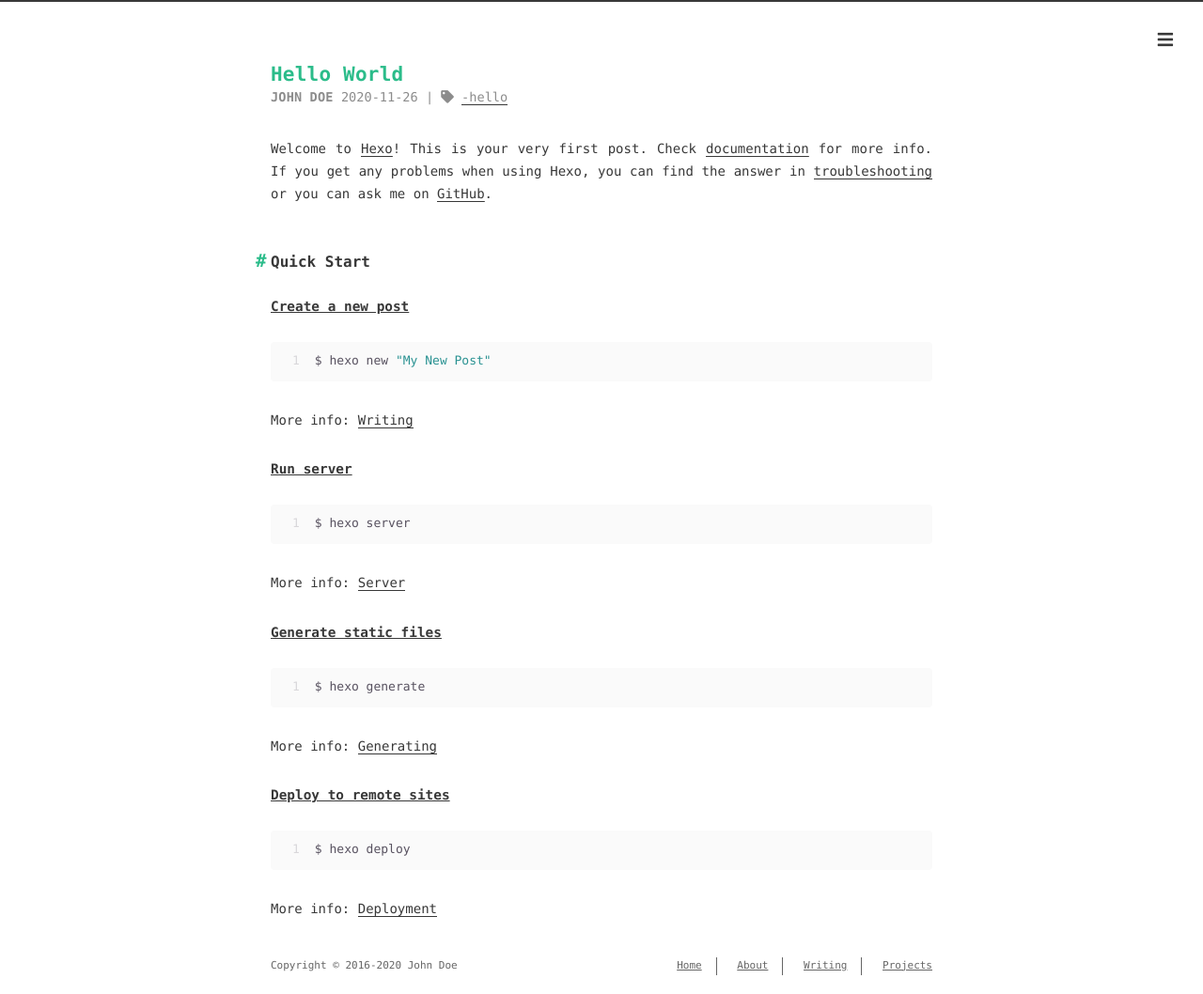
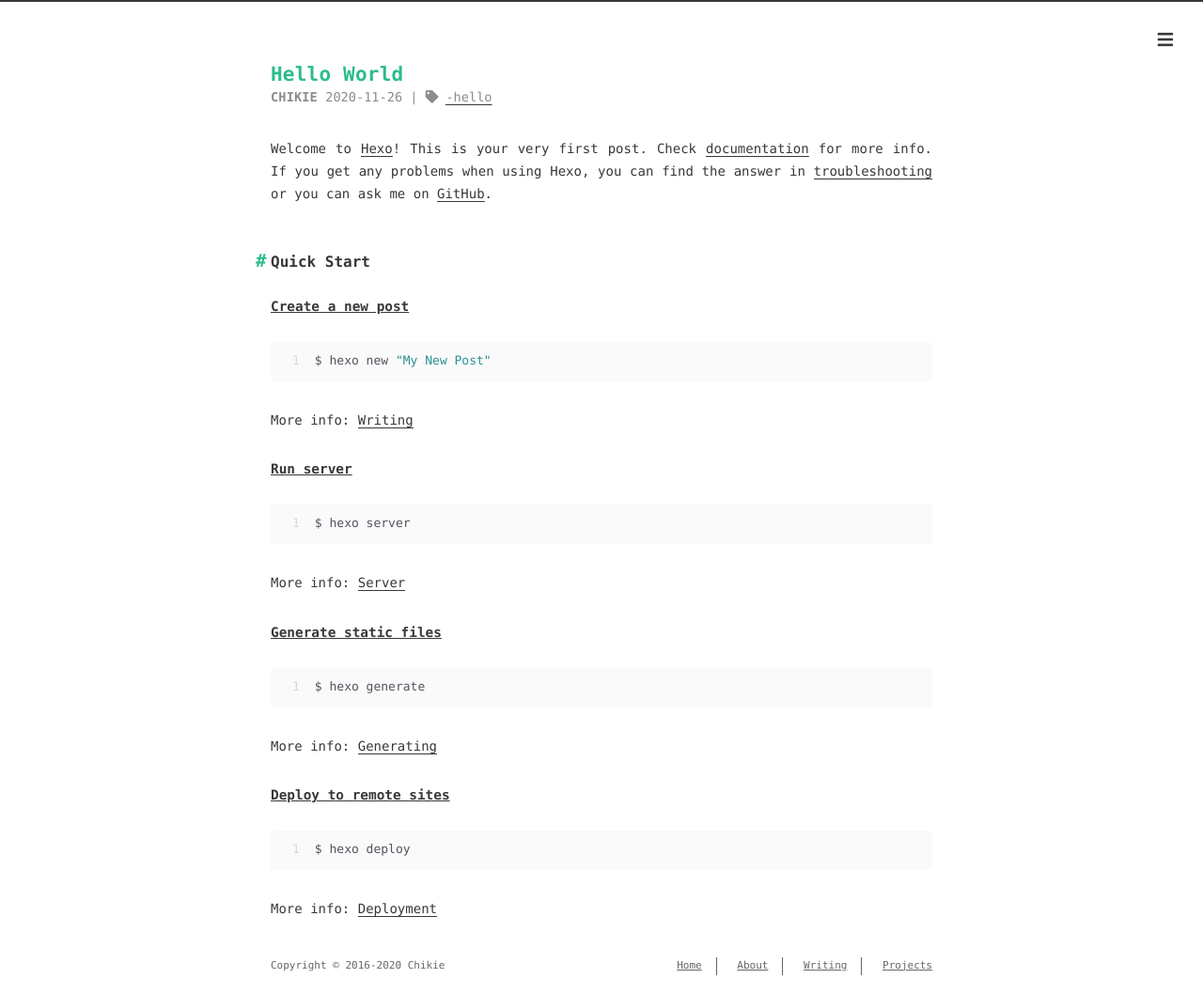
Before and after one commit to Chikie920/Chikie920.github.io, a plain HTML site: page 2020/11/26/hello-world/index.html in a window 1280 px wide. Shown: the whole page at 94% size. Drawn offline with Linux system fonts and the light colour scheme.

Commit message:
Site updated: 2020-12-12 19:20:45

```diff
--- a/2020/11/26/hello-world/index.html
+++ b/2020/11/26/hello-world/index.html
@@ -15,7 +15,7 @@
 <meta property="og:locale" content="en_US">
 <meta property="article:published_time" content="2020-11-26T09:09:54.907Z">
 <meta property="article:modified_time" content="2020-11-26T09:29:15.984Z">
-<meta property="article:author" content="John Doe">
+<meta property="article:author" content="Chikie">
 <meta property="article:tag" content="-hello">
 <meta name="twitter:card" content="summary">
 
@@ -123,7 +123,7 @@
 
     <div class="meta">
       <span class="author" itemprop="author" itemscope itemtype="http://schema.org/Person">
-        <span itemprop="name">John Doe</span>
+        <span itemprop="name">Chikie</span>
       </span>
 
     <div class="postdate">
@@ -223,7 +223,7 @@
 
 
     2016-2020
-    John Doe
+    Chikie
   </div>
   <div class="footer-right">
     <nav>
```
Also changed, not shown: about/index.html (+2 -2 lines), archives/2020/11/index.html (+2 -2 lines), archives/2020/index.html (+2 -2 lines), archives/index.html (+2 -2 lines), index.html (+2 -2 lines), projects_url/index.html (+2 -2 lines), tags/hello/index.html (+2 -2 lines).
